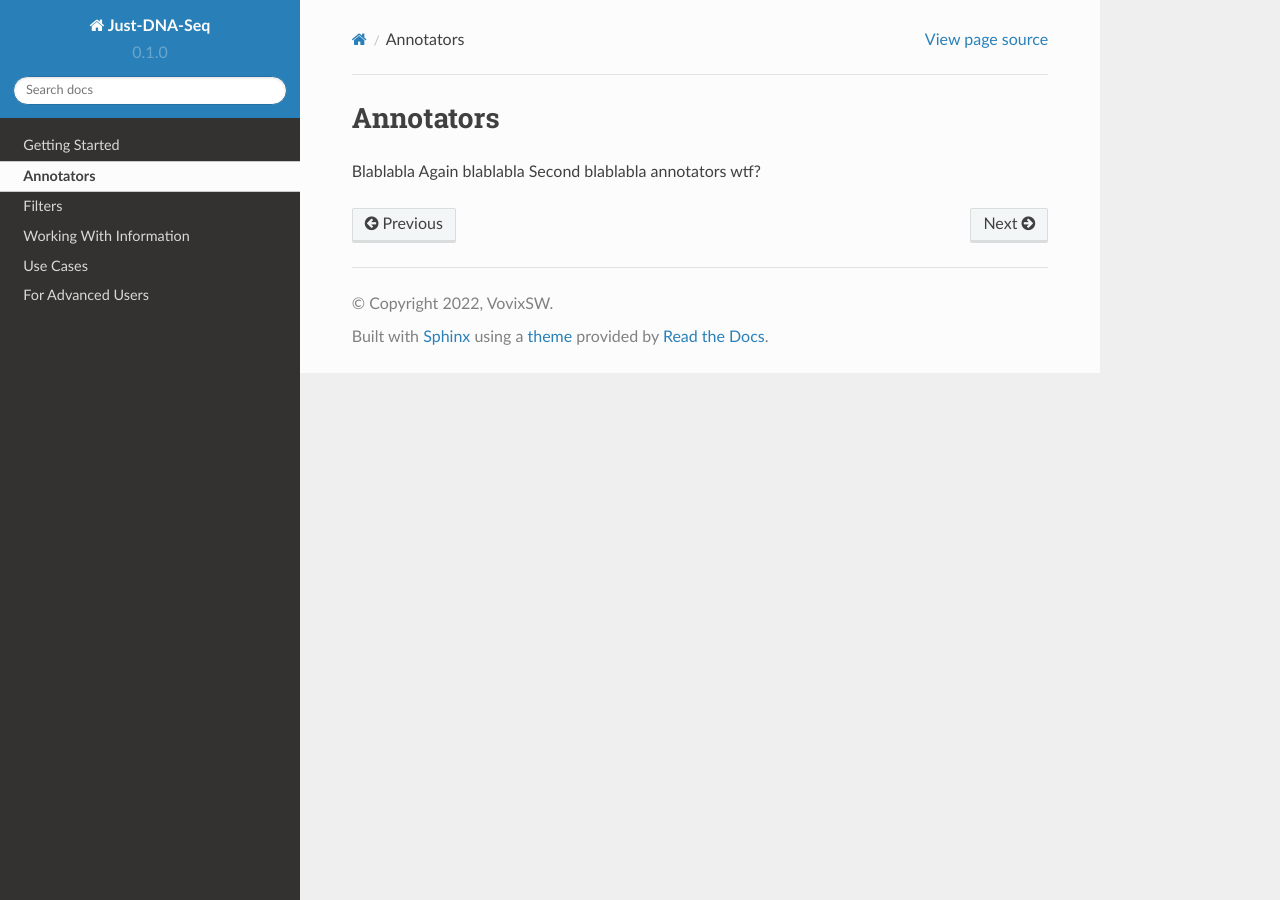
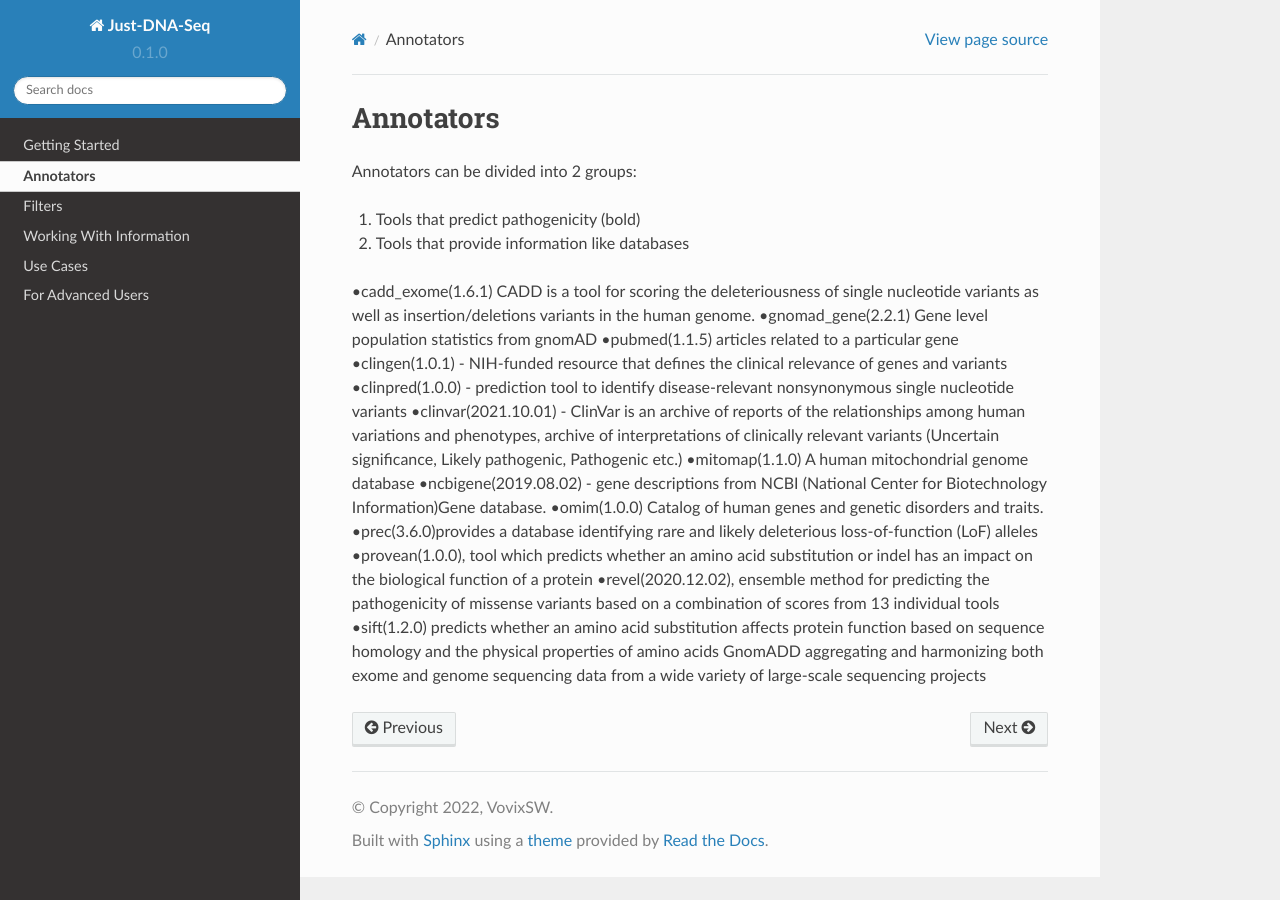
Before and after one commit to dna-seq/just-dna-seq, a Sphinx documentation site: the page built from docs/source/annotators.rst, in a window 1280 px wide. Built offline with Sphinx 7.4.7 and the Read the Docs theme 2.0.0, drawn with Linux system fonts in a browser that asks for light colours.

Commit message:
Update annotators.rst

```diff
--- a/docs/source/annotators.rst
+++ b/docs/source/annotators.rst
@@ -1,6 +1,22 @@
 Annotators
 ===============
-Blablabla
-Again blablabla
-Second blablabla
-annotators wtf?
+
+Annotators can be divided into 2 groups:
+
+1) Tools that predict pathogenicity (bold)
+2) Tools that provide information like databases
+
+•cadd_exome(1.6.1) CADD is a tool for scoring the deleteriousness of single nucleotide variants as well as insertion/deletions variants in the human genome.
+•gnomad_gene(2.2.1) Gene level population statistics from gnomAD
+•pubmed(1.1.5) articles related to a particular gene
+•clingen(1.0.1) - NIH-funded resource that defines the clinical relevance of genes and variants
+•clinpred(1.0.0) - prediction tool to identify disease-relevant nonsynonymous single nucleotide variants
+•clinvar(2021.10.01) - ClinVar is an archive of reports of the relationships among human variations and phenotypes, archive of interpretations of clinically relevant variants (Uncertain significance, Likely pathogenic, Pathogenic etc.)
+•mitomap(1.1.0) A human mitochondrial genome database
+•ncbigene(2019.08.02) -  gene descriptions from NCBI (National Center for Biotechnology Information)Gene database.
+•omim(1.0.0) Catalog of human genes and genetic disorders and traits.
+•prec(3.6.0)provides a database identifying rare and likely deleterious loss-of-function (LoF) alleles
+•provean(1.0.0), tool which predicts whether an amino acid substitution or indel has an impact on the biological function of a protein
+•revel(2020.12.02), ensemble method for predicting the pathogenicity of missense variants based on a combination of scores from 13 individual tools
+•sift(1.2.0) predicts whether an amino acid substitution affects protein function based on sequence homology and the physical properties of amino acids
+GnomADD aggregating and harmonizing both exome and genome sequencing data from a wide variety of large-scale sequencing projects
```
